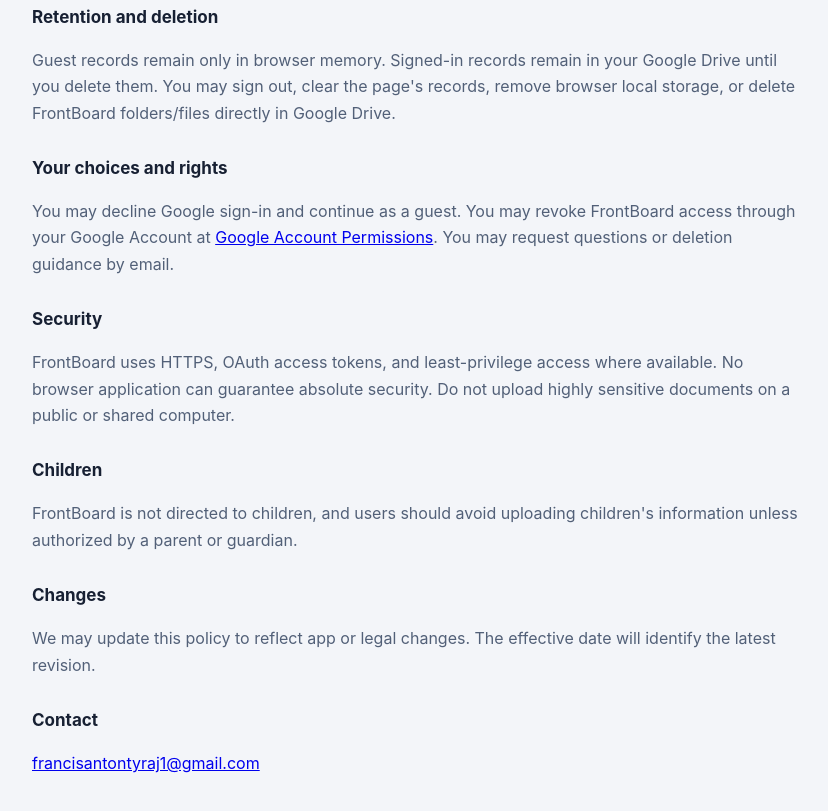
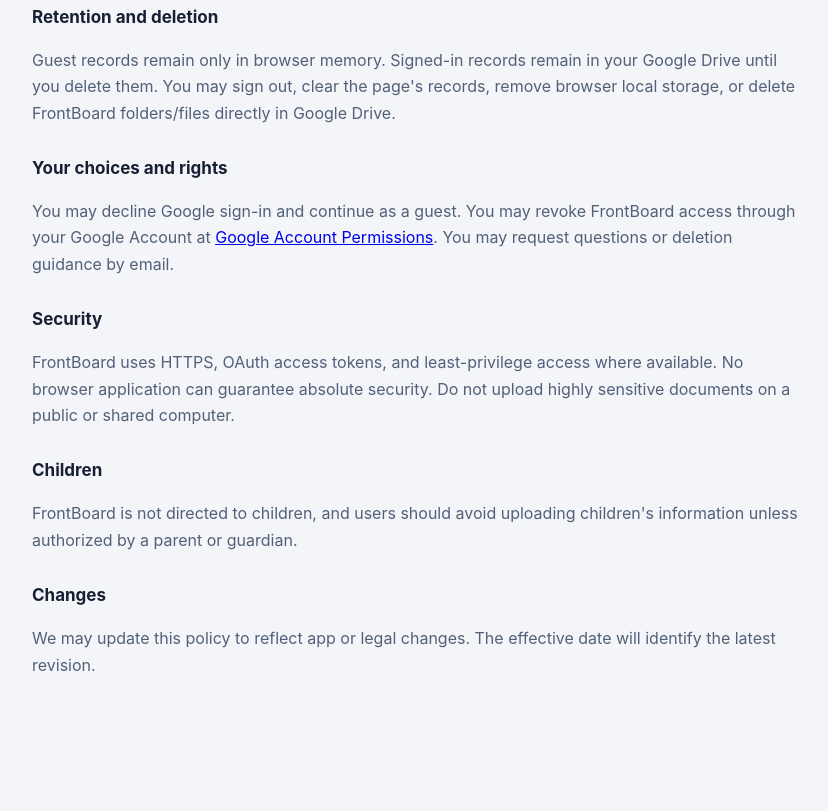
Before and after one commit to careerelevate/FrontBoard, a plain HTML site: page privacy.html in a window 1280 px wide. Shown: the part 1496-2307 px from the top of the page, without its empty margins (222-1050 px from the left). After the commit the page ends 2270 px from the top, so only its background shows below. Drawn offline with Linux system fonts and the light colour scheme.

Commit message:
Remove policy contact details
Co-authored-by: Copilot <223556219+Copilot@users.noreply.github.com>

```diff
--- a/privacy.html
+++ b/privacy.html
@@ -55,8 +55,6 @@
       <h2>Changes</h2>
       <p>We may update this policy to reflect app or legal changes. The effective date will identify the latest revision.</p>
 
-      <h2>Contact</h2>
-      <p><a href="mailto:francisantontyraj1@gmail.com">francisantontyraj1@gmail.com</a></p>
     </main>
   </body>
 </html>
```
Also changed, not shown: terms.html (+0 -2 lines).
